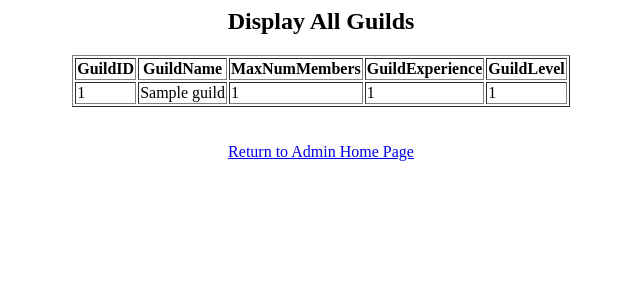
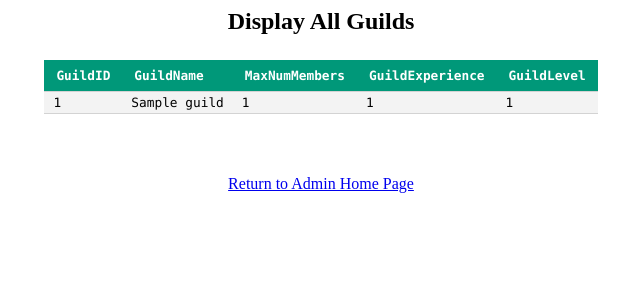
Before and after one commit to RiverRive/GuildQuest, a PHP site: page /displayGuilds.php in a window 1280 px wide. Shown: the top 300 px of the page, without its empty margins (319-959 px from the left). Run offline with PHP 8.4, Linux system fonts and the light colour scheme; tables that the repository leaves empty hold one stand-in row (values such as "Sample post"); data that the repository does not hold is empty.

Commit message:
added styling for all of the tables in admin

```diff
--- a/adminHome.php
+++ b/adminHome.php
@@ -1,12 +1,13 @@
 <html>
 <head>
 <title>Administration</title>
+<link rel="stylesheet" href="app.css">
 </head>
-<body>
+<body class="adminHome">
 <center>
 	<h1>Welcome Admin!</h1>
 
-	<table border=1>
+	<table class="adminTable">
 	<th>Display Tables</th>
 	<tr>
 		<td><a href = displayAccounts.php>Display User Accounts</a></td>
--- a/displayAccounts.php
+++ b/displayAccounts.php
@@ -1,6 +1,7 @@
 <html>
 <head>
 <title>Member Accounts</title>
+<link rel="stylesheet" href="tables.css">
 </head>
 
 <body>
@@ -25,7 +26,7 @@
         $result = $mysqli->query("SELECT * FROM ACCOUNT;");
 ?>
 
-<table Border = "1">
+<table class="displayTable">
 
 <tr>
 
--- a/displayGuilds.php
+++ b/displayGuilds.php
@@ -1,6 +1,7 @@
 <html>
 <head>
 <title>All Guilds</title>
+<link rel="stylesheet" href="tables.css">
 </head>
 
 <body>
@@ -25,7 +26,7 @@
         $result = $mysqli->query("SELECT * FROM GUILD;");
 ?>
 
-<table Border = "1">
+<table class="displayTable">
 
 <tr>
 
--- a/displayPlayers.php
+++ b/displayPlayers.php
@@ -1,6 +1,7 @@
 <html>
 <head>
 <title>Players</title>
+<link rel="stylesheet" href="tables.css">
 </head>
 <body>
 <center>
@@ -21,7 +22,7 @@
 	$result = $mysqli->query("SELECT * FROM PLAYER;");
 ?>
 
-<table Border = "1">
+<table class="displayTable">
 <tr>
 
 <?php
--- a/displayPlots.php
+++ b/displayPlots.php
@@ -1,6 +1,7 @@
 <html>
 <head>
 <title>Display Plots</title>
+<link rel="stylesheet" href="tables.css">
 </head>
 <body>
 <center>
@@ -21,7 +22,7 @@
 	$result = $mysqli->query("SELECT * FROM PLOT;");
 ?>
 
-<table Border = "1">
+<table class="displayTable">
 <tr>
 
 <?php
--- a/displayQuests.php
+++ b/displayQuests.php
@@ -1,6 +1,7 @@
 <html>
 <head>
 <title>All Available Quests</title>
+<link rel="stylesheet" href="tables.css">
 </head>
 
 <body>
@@ -25,7 +26,7 @@
         $result = $mysqli->query("SELECT * FROM QUEST;");
 ?>
 
-<table Border = "1">
+<table class="displayTable">
 
 <tr>
 
--- a/displayWorlds.php
+++ b/displayWorlds.php
@@ -1,6 +1,7 @@
 <html>
 <head>
 <title>Worlds</title>
+<link rel="stylesheet" href="tables.css">
 </head>
 
 <body>
@@ -25,7 +26,7 @@
         $result = $mysqli->query("SELECT * FROM WORLD;");
 ?>
 
-<table Border = "1">
+<table class="displayTable">
 
 <tr>
 
--- a/index.php
+++ b/index.php
@@ -6,7 +6,7 @@
 	<title>GuildQuest Home</title>
 	<link rel="stylesheet" href="app.css">
 </head>
-<body>
+<body class = "homeBody">
 	<div class="header">
 		<h1>Welcome to GuildQuest!</h1>
 	</div>
--- /dev/null
+++ b/tables.css
@@ -0,0 +1,27 @@
+.displayTable {
+	border-collapse:collapse;
+	margin: 25px 0;
+	font-size: 0.8em;
+	font-family: Monaco, Helvetica, sans-serif;
+	min-width: 400px;
+}
+
+.displayTable th {
+	background-color: #009879;
+	color: white;
+	padding: 8px 12px;
+	text-align:left;
+}
+
+.displayTable tr {
+	padding: 7px 9px;
+	border-bottom: 1px solid lightgrey;
+}
+
+.displayTable tr:nth-of-type(even) {
+	background-color: #f3f3f3;
+}
+
+.displayTable td {
+	padding: 3px 9px;
+}
```
Also changed, not shown: app.css (+38 -1 lines).
